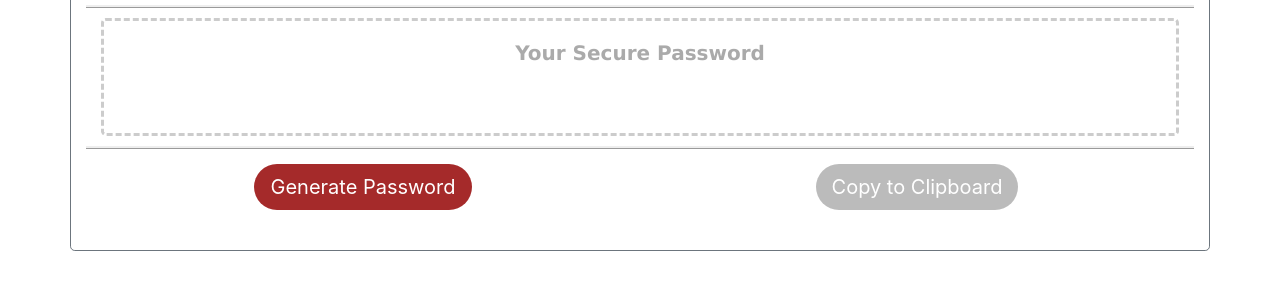
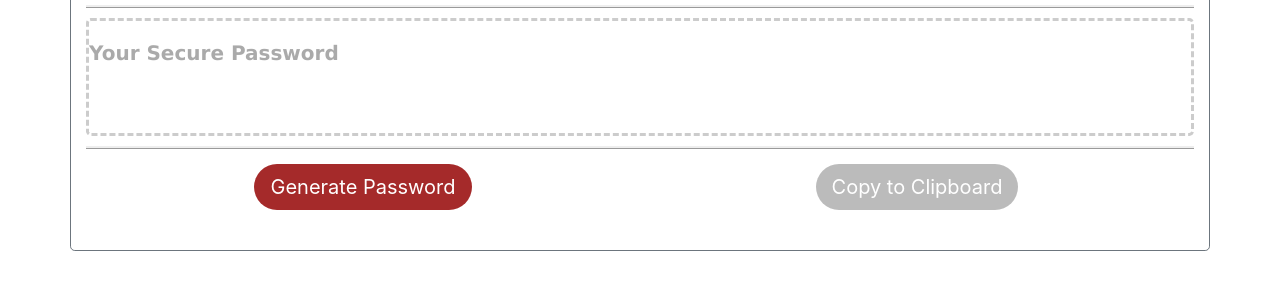
Before and after one commit to tldav/hw3-js-pw-generator, a plain HTML site: page index.html in a window 1280 px wide. Shown: the part 198-488 px from the top of the page. Drawn offline with nearby package versions, Linux system fonts and the light colour scheme.

Commit message:
testing the password display

```diff
--- a/index.html
+++ b/index.html
@@ -26,11 +26,12 @@
 			<h2>Generate a Password</h2>
 
 			<div class="container line-1"></div>
-			<div class="container">
-				<div class="rounded-lg border-dashed">
-					<div class="row justify-content-center">
-						<h5 class="display-pw">Your Secure Password</h5>
-					</div>
+
+			<div class="rounded-lg border-dashed">
+				<div class="row justify-content-center">
+					<h5 class="container display-pw">
+						Your Secure Password
+					</h5>
 				</div>
 			</div>
 
```
Also changed, not shown: 1 other file.
